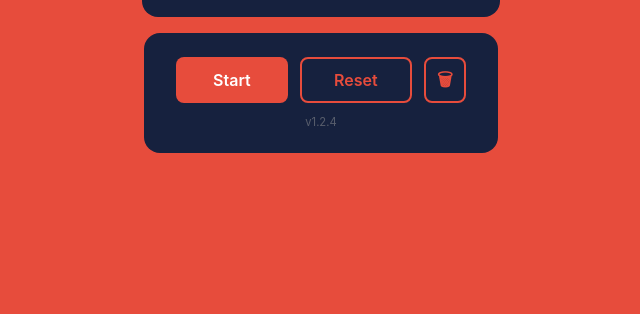
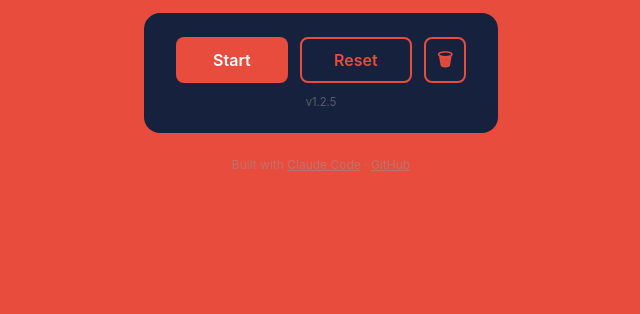
Before and after one commit to rashidotm/pomolite, a plain HTML site: page public/index.html in a window 1280 px wide. Shown: the part 486-800 px from the top of the page, without its empty margins (319-959 px from the left). Drawn offline with Linux system fonts and the light colour scheme.

Commit message:
Add footer with Claude Code credit and GitHub link (v1.2.5)
Closes #10

Co-Authored-By: Claude Opus 4.5 <noreply@anthropic.com>

```diff
--- a/public/index.html
+++ b/public/index.html
@@ -188,6 +188,19 @@
       opacity: 0.5;
     }
 
+    .footer {
+      margin-top: 1.5rem;
+      font-size: 0.75rem;
+      color: var(--text-dim);
+      opacity: 0.5;
+      text-align: center;
+    }
+
+    .footer a {
+      color: var(--text-dim);
+      text-decoration: underline;
+    }
+
     @media (max-width: 480px) {
       .timer-display { font-size: 3.8rem; }
       h1 { font-size: 1.3rem; margin-bottom: 1.5rem; }
@@ -244,9 +257,13 @@
         <button id="resetBtn" tabindex="-1">Reset</button>
         <button id="clearSettingsBtn" title="Reset settings" tabindex="-1">&#x1F5D1;</button>
       </div>
-      <div class="version">v1.2.4</div>
+      <div class="version">v1.2.5</div>
     </div>
   </div>
+
+  <footer class="footer">
+    Built with <a href="https://claude.ai/code" target="_blank">Claude Code</a> · <a href="https://github.com/rashidotm/pomolite" target="_blank">GitHub</a>
+  </footer>
 
   <script>
     (function () {
```
Also changed, not shown: 1 other file.
